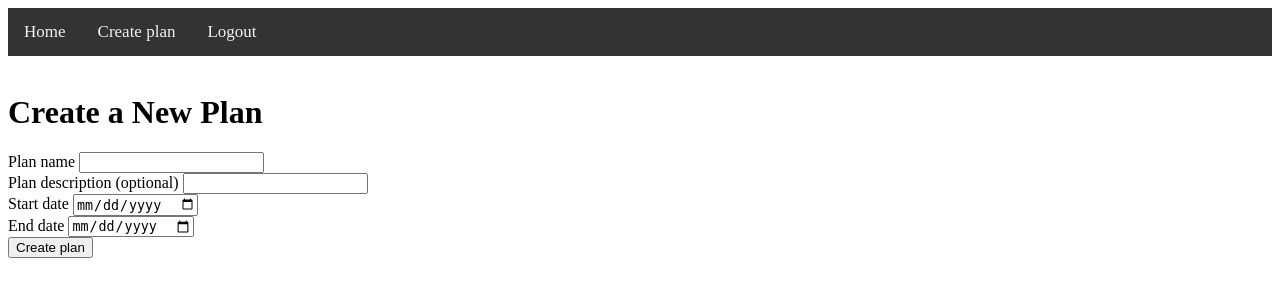
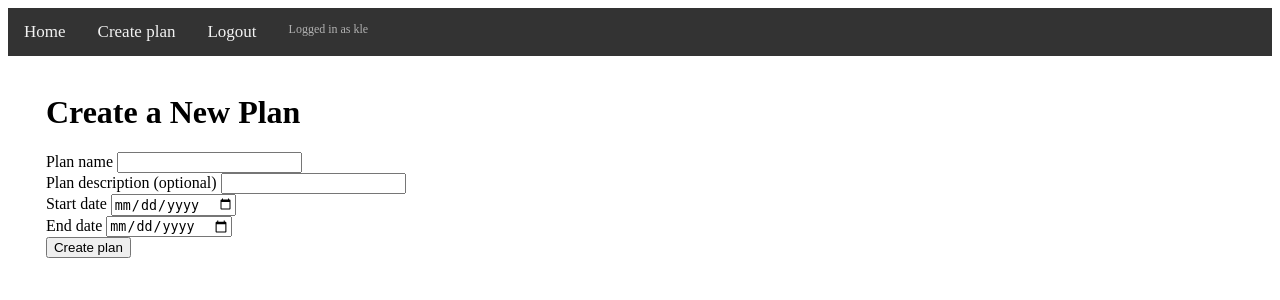
Before and after one commit to KalleFruitema/trip_planner_app, a Flask app: page /create_plan in a window 1280 px wide. Shown: the top 300 px of the page. Run offline with Flask 3, Linux system fonts and the light colour scheme; a user stored in the database is signed in; some libraries are stand-ins or nearby versions.

Commit message:
some styling

```diff
--- a/src/app.py
+++ b/src/app.py
@@ -83,7 +83,7 @@ def create_plan():
                            form=form)
 
 
-@app.route('/plan/<plan_code>', methods=['GET', 'POST'])
+@app.route('/plan/<plan_code>/overview', methods=['GET', 'POST'])
 def view_plan(plan_code):
     plan = Plan.query.filter_by(plan_code=plan_code).first_or_404()
     user = User.query.filter_by(username=session['username']).first()
@@ -132,7 +132,7 @@ def disband_plan(plan_code):
     return redirect(url_for("view_plan"))
 
 
-@app.route("/", methods=['GET', 'POST'])
+@app.route("/home", methods=['GET', 'POST'])
 def home():
     form = JoinPlanForm()
     plans = []
@@ -159,6 +159,10 @@ def home():
                            plans=plans)
 
 
+@app.route("/")
+def root():
+    return redirect(url_for("home"))
+
 if __name__ == '__main__':
     with app.app_context():
         db.create_all()
--- a/static/style.css
+++ b/static/style.css
@@ -1,3 +1,7 @@
+.page_container {
+    margin-left: 3%;
+}
+
 .topnav {
     background-color: #333;
     overflow: hidden;
@@ -17,3 +21,12 @@
     background-color: #ddd;
     color: black;
 }
+
+.topnav .logged_in_user {
+    float: left;
+    color: #b1b1b1;
+    text-align: center;
+    padding: 14px 16px;
+    text-decoration: none;
+    font-size: 12px;
+}
--- a/templates/base.html
+++ b/templates/base.html
@@ -7,13 +7,14 @@
         <title>{% block title %}{% endblock %} | Trip planner</title>
         <meta name="description" content="Trip planner for groups">
         <meta name="viewport" content="width=device-width, initial-scale=1">
-        <link rel="stylesheet" href="../static/style.css">
+        <link rel="stylesheet" href="/static/style.css">
     </head>
     <div class="topnav">
-        <a href="/">Home</a>
+        <a href="/home">Home</a>
         {% if session["logged_in"] %}
             <a href="/create_plan">Create plan</a>
             <a href="/logout">Logout</a>
+            <div class="logged_in_user">Logged in as {{ session["username"] }}</div>
         {% else %}
             <a href="/login">Login</a>
             <a href="/register">Register</a>
@@ -37,7 +38,7 @@
             {% endwith %}
 
         </div>
-        {% block content %}{% endblock %}
+        <div class="page_container">{% block content %}{% endblock %}</div>
         <script src="https://code.jquery.com/jquery-3.3.1.slim.min.js"></script>
         <script src="https://cdnjs.cloudflare.com/ajax/libs/popper.js/1.14.7/umd/popper.min.js"></script>
         <script src="https://stackpath.bootstrapcdn.com/bootstrap/4.3.1/js/bootstrap.min.js"></script>
--- a/templates/view_plan.html
+++ b/templates/view_plan.html
@@ -29,5 +29,4 @@
     {% else %}
         <button onclick="window.location.href = '/plan/{{ plan.plan_code }}/leave'" id="leave_button">Leave plan</button>
     {% endif %}
-
 {% endblock %}
```
Also changed, not shown: templates/home.html (+6 -3 lines), instance/site.db.
